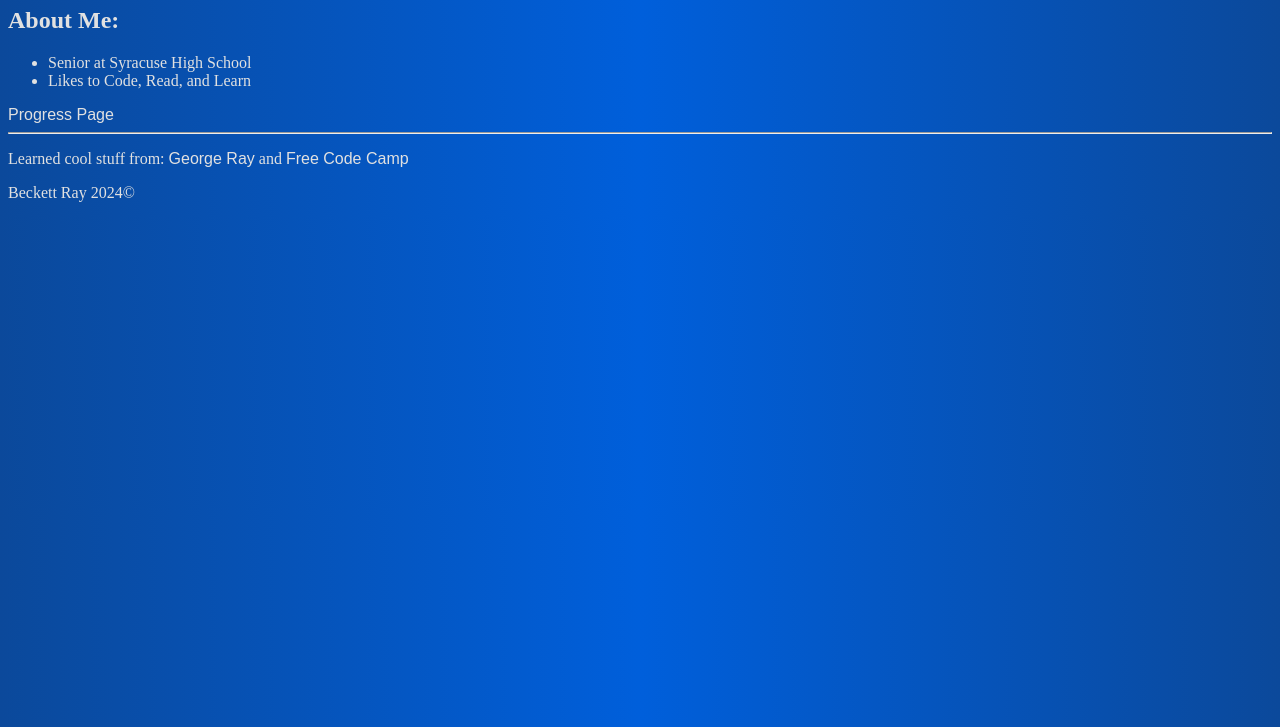
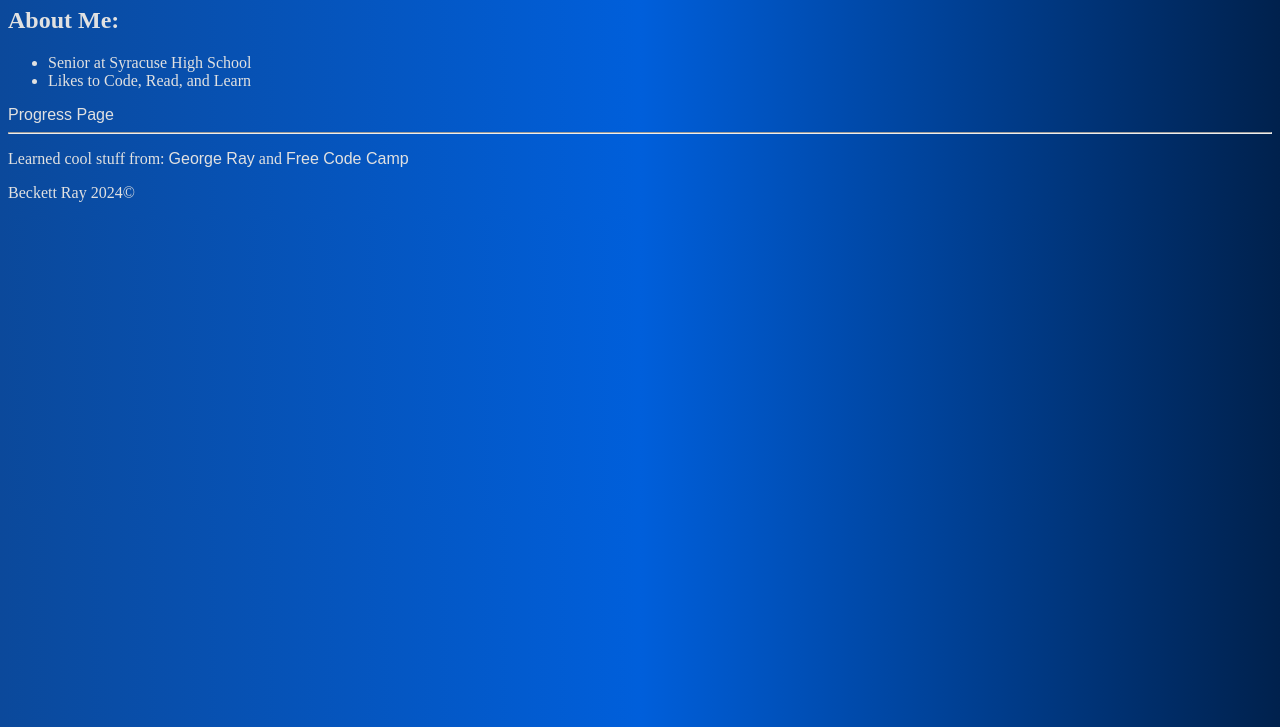
Before and after one commit to 25bray/25bray.github.io, a plain HTML site: page index.html in a window 1280 px wide. Shown: the part 73-800 px from the top of the page. Drawn offline with Linux system fonts and the light colour scheme.

Commit message:
changed background

```diff
--- a/style.css
+++ b/style.css
@@ -1,5 +1,5 @@
 body {
-    background: linear-gradient(90deg, rgb(11, 73, 155), rgb(0, 95, 219), rgb(11, 73, 155));
+    background: linear-gradient(90deg, rgb(11, 73, 155), rgb(0, 95, 219), rgb(0, 33, 77));
     color: rgb(225, 225, 225);
 
 }
```
